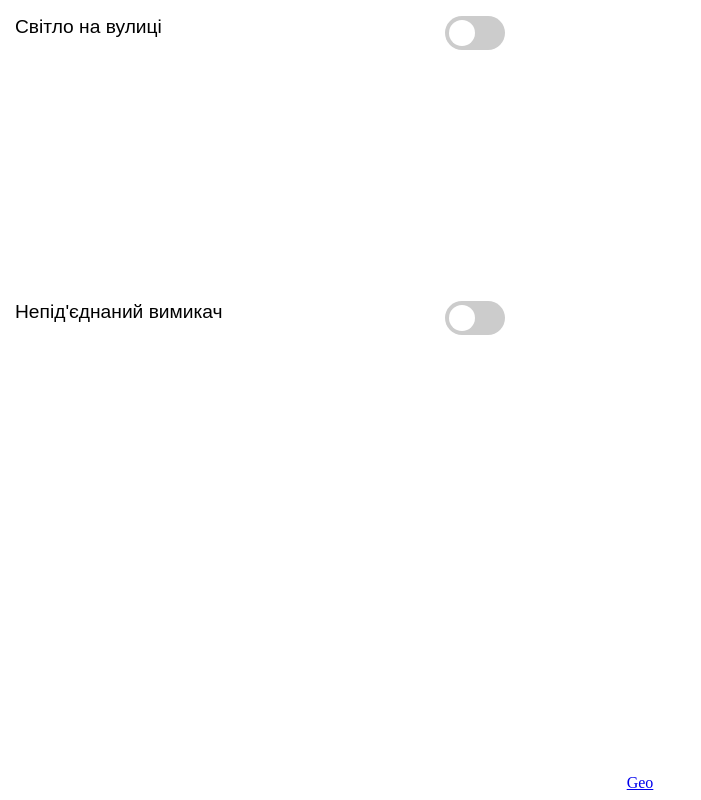
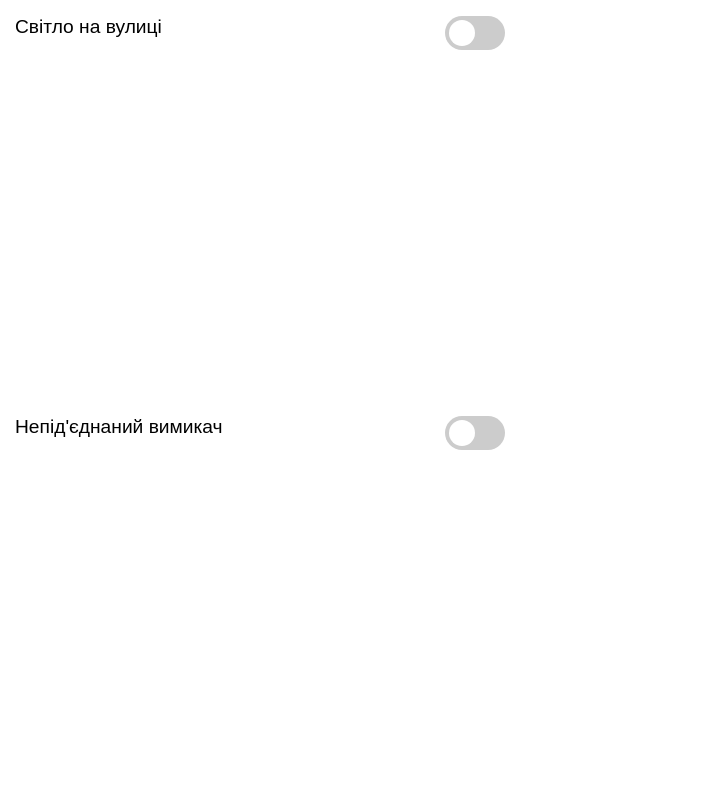
Before and after one commit to vzhukovskyy/rudiki, a website: page views/dashboard.html in a window 1280 px wide. Shown: the whole page, without its empty margins (0-701 px from the left). Drawn offline with Linux system fonts and the light colour scheme; files that its build step writes are made by us from their sources; no server answers.

Commit message:
log memstats

```diff
--- a/views/dashboard.html
+++ b/views/dashboard.html
@@ -33,10 +33,6 @@
                 <div class="slider round"></div>
             </label>
         </div>
-    </div>
-
-    <div class='rest'>
-        <a href='/geo'>Geo</a>
     </div>
 
     <script>
--- a/web/css/styles.css
+++ b/web/css/styles.css
@@ -96,20 +96,3 @@
   font-family: sans-serif;
   font-size: smaller;
 }
-
-.rest {
-  flex: 1;
-  display: flex;
-  flex-direction: column;
-}
-
-.rest a {
-  margin-top: auto;
-  align-self: center;
-  padding-bottom: 8px;
-}
-
-.geo {
-  font-family: sans-serif;
-  font-size: bigger;
-}
```
Also changed, not shown: app/routes.js (+12 -5 lines).
